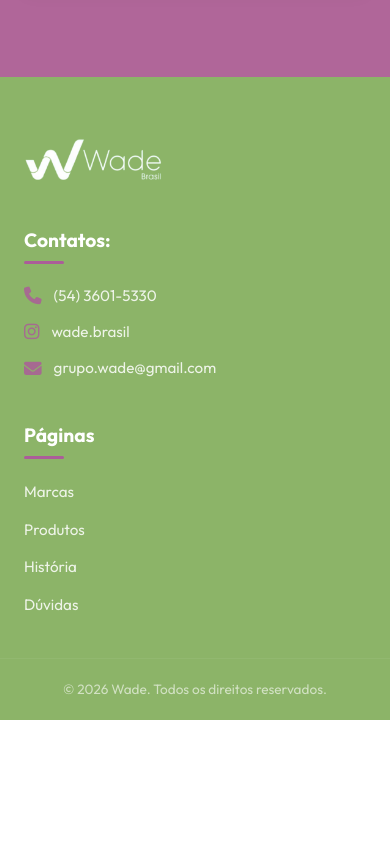
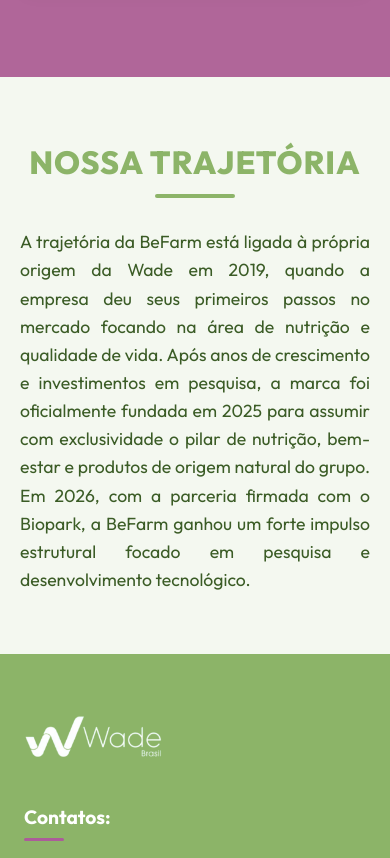
Before and after one commit to rysumo/wade, a plain HTML site: page befarm.html in a window 390 px wide. Shown: the part 1530-2388 px from the top of the page. Before the commit the page ends 2250 px from the top, so only its background shows below. Drawn offline with Linux system fonts and the light colour scheme.

Commit message:
mais historia

```diff
--- a/befarm.html
+++ b/befarm.html
@@ -76,6 +76,16 @@
                 <button id="botaoooo" class="brand-tab-btn" data-tab="biscoito">Biscoito</button>
                 <a href="app.html" id="botaoooo"  class="brand-tab-btn link-outros-befarm" style="display: flex; align-items: center; justify-content: center; text-decoration: none;">Outros...</a>
             </div>
+        </div>
+    </section>
+
+    <!-- Seção Trajetória BEFARM -->
+    <section class="brand-history-section befarm-history">
+        <div class="brand-history-container">
+            <h2 class="brand-history-title">Nossa Trajetória</h2>
+            <p class="brand-history-text">
+                A trajetória da BeFarm está ligada à própria origem da Wade em 2019, quando a empresa deu seus primeiros passos no mercado focando na área de nutrição e qualidade de vida. Após anos de crescimento e investimentos em pesquisa, a marca foi oficialmente fundada em 2025 para assumir com exclusividade o pilar de nutrição, bem-estar e produtos de origem natural do grupo. Em 2026, com a parceria firmada com o Biopark, a BeFarm ganhou um forte impulso estrutural focado em pesquisa e desenvolvimento tecnológico.
+            </p>
         </div>
     </section>
 
--- a/style.css
+++ b/style.css
@@ -1751,6 +1751,7 @@
     .footer-logo-svg {
         height: 40px;
     }
+}
 
 @media (min-width: 769px) {
     .faq-flex {
@@ -1772,7 +1773,97 @@
     }
 }
 
-/*Parte nova*/
-
-
-}
+/* ==========================================
+   11. Brand Trajectory / History Section
+   ========================================== */
+.brand-history-section {
+    padding: 100px 24px;
+    text-align: center;
+}
+
+.brand-history-container {
+    max-width: 900px;
+    margin: 0 auto;
+}
+
+.brand-history-title {
+    font-size: 2.5rem;
+    font-weight: 800;
+    margin-bottom: 40px;
+    position: relative;
+    display: inline-block;
+    letter-spacing: 1px;
+    text-transform: uppercase;
+}
+
+.brand-history-text {
+    font-size: 1.25rem;
+    line-height: 1.8;
+    font-weight: 400;
+    max-width: 800px;
+    margin: 0 auto;
+    text-align: justify;
+    text-align-last: center;
+}
+
+/* BeFarm History Theme */
+.befarm-history {
+    background-color: #f4f8f0;
+    color: #3b5c26;
+}
+
+.befarm-history .brand-history-title {
+    color: #8cb468;
+}
+
+.befarm-history .brand-history-title::after {
+    content: '';
+    position: absolute;
+    bottom: -10px;
+    left: 50%;
+    transform: translateX(-50%);
+    width: 80px;
+    height: 4px;
+    background-color: #8cb468;
+    border-radius: 2px;
+}
+
+/* BlueSafe History Theme */
+.bluesafe-history {
+    background-color: #181818;
+    color: #e0e0e0;
+}
+
+.bluesafe-history .brand-history-title {
+    color: #5C4099;
+}
+
+.bluesafe-history .brand-history-title::after {
+    content: '';
+    position: absolute;
+    bottom: -10px;
+    left: 50%;
+    transform: translateX(-50%);
+    width: 80px;
+    height: 4px;
+    background-color: #5C4099;
+    border-radius: 2px;
+}
+
+/* Responsive adjustment for brand history */
+@media (max-width: 768px) {
+    .brand-history-section {
+        padding: 60px 20px;
+    }
+
+    .brand-history-title {
+        font-size: 2rem;
+    }
+
+    .brand-history-text {
+        font-size: 1.1rem;
+        line-height: 1.6;
+        text-align: justify;
+        text-align-last: left;
+    }
+}
```
Also changed, not shown: bluesafe.html (+10 -0 lines).
